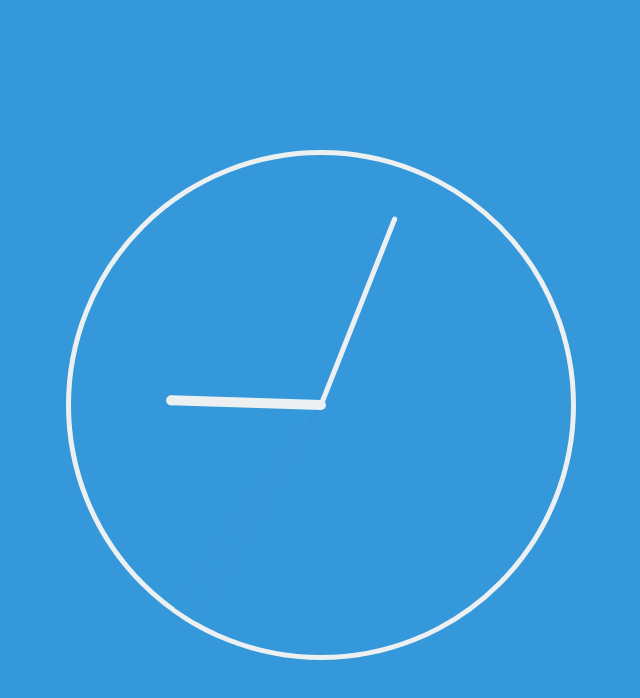
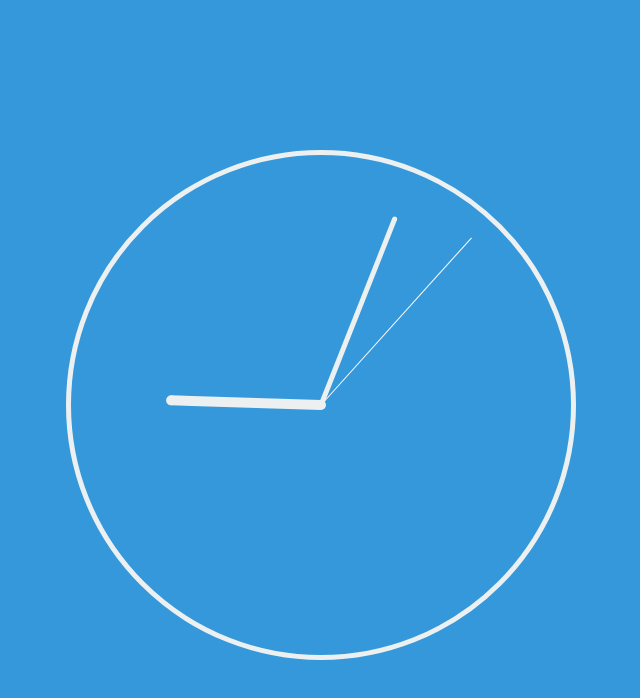
Before and after one commit to jwoos/clock, a plain HTML site: page index.html in a window 1280 px wide. Shown: the whole page, without its empty margins (324-964 px from the left). Drawn offline with Linux system fonts and the light colour scheme.

Commit message:
normal clock... for now

```diff
--- a/index.html
+++ b/index.html
@@ -1 +1 @@
-<!DOCTYPE html><html lang="en"><head><title>Clock</title><link rel="stylesheet" href="styles/main.css"></head><body><div class="clock-container"><div class="clock-border"><div class="center"></div><div id="second"><svg id="second-hand" width="500" height="500" viewPort="0 0 500 500" class="float"><path id="second-hand-path" d="M 250 250 L 250 0 L 275 1 z" fill="#3498db"></path><!-- line(x1="250", x2="250", y1="0", y2="250", stroke="white", stroke-width="1")--></svg></div><div id="hour"><svg id="hour-hand" width="500" height="500" viewPort="0 0 500 500"><path d="M 250 250 L 250 100" stroke="#ecf0f1" stroke-width="10px"></path><circle cx="250" cy="100" r="5" fill="#ecf0f1"></circle></svg></div><div id="minute"><svg id="minute-hand" width="500" height="500" viewPort="0 0 500 500"><path d="M 250 250 L 250 50" stroke="#ecf0f1" stroke-width="5px"></path><circle cx="250" cy="50" r="2.5" fill="#ecf0f1"></circle></svg></div></div></div><script src="scripts/jquery-2.2.0.min.js"></script><script src="scripts/TweenMax.min.js"></script><script src="scripts/moment.min.js"></script><script src="scripts/main.js"></script></body></html>
+<!DOCTYPE html><html lang="en"><head><title>Clock</title><link rel="stylesheet" href="styles/main.css"></head><body><div class="clock-container"><div class="clock-border"><div class="center"></div><div id="second"><svg id="second-hand" width="500" height="500" viewPort="0 0 500 500"><line id="second-hand-path" x1="250" x2="250" y1="25" y2="250" stroke="white" stroke-width="1"></line></svg></div><div id="hour"><svg id="hour-hand" width="500" height="500" viewPort="0 0 500 500"><path d="M 250 250 L 250 100" stroke="#ecf0f1" stroke-width="10px"></path><circle cx="250" cy="100" r="5" fill="#ecf0f1"></circle></svg></div><div id="minute"><svg id="minute-hand" width="500" height="500" viewPort="0 0 500 500"><path d="M 250 250 L 250 50" stroke="#ecf0f1" stroke-width="5px"></path><circle cx="250" cy="50" r="2.5" fill="#ecf0f1"></circle></svg></div></div></div><script src="scripts/jquery-2.2.0.min.js"></script><script src="scripts/TweenMax.min.js"></script><script src="scripts/moment.min.js"></script><script src="scripts/main.js"></script></body></html>
--- a/scripts/main.js
+++ b/scripts/main.js
@@ -13,12 +13,15 @@ $(document).ready(function() {
 			minute = now.minutes() * 6 + second / 60,
 			hour = ((now.hours() % 12) / 12) * 360 + 90 + minute / 12;
 
+		$('#second-hand').css('transform', 'rotateZ(' + second + 'deg)');
 		$('#minute-hand').css('transform', 'rotateZ(' + minute + 'deg)');
 		$('#hour-hand').css('transform', 'rotateZ(' + hour + 'deg)');
-		var animation = new TimelineMax();
-		animation.to('#second-hand', 0, {className: 'float', ease: Linear.easeNone, transformOrigin: '0% 100%'})
-		         .to('#second-hand-path', 0.3, {delay: 0, ease: Linear.easeNone, rotation: '+=6', transformOrigin: '0% 100%'})
-		         .to('#second-hand', 0, {className: '', ease: Linear.easeNone, transformOrigin: '0% 100%'})
+		/*
+		 *var animation = new TimelineMax();
+		 *animation.to('#second-hand', 0, {className: 'float', ease: Linear.easeNone, transformOrigin: '0% 100%'})
+		 *         .to('#second-hand-path', 0.3, {delay: 0, ease: Linear.easeNone, rotation: '+=6', transformOrigin: '0% 100%'})
+		 *         .to('#second-hand', 0, {className: '', ease: Linear.easeNone, transformOrigin: '0% 100%'})
+		 */
 	}
 
 	function timedUpdate() {
--- a/styles/sass/main.sass
+++ b/styles/sass/main.sass
@@ -47,7 +47,7 @@ body
 
 #second
 	svg
-		transition: all .2s linear
+		//transition: all .2s linear
 		path, line
 			transform-origin: 0% 100%
-			transition: all .5s linear
+			//transition: all .5s linear
```
Also changed, not shown: styles/main.css, 2 other files.
